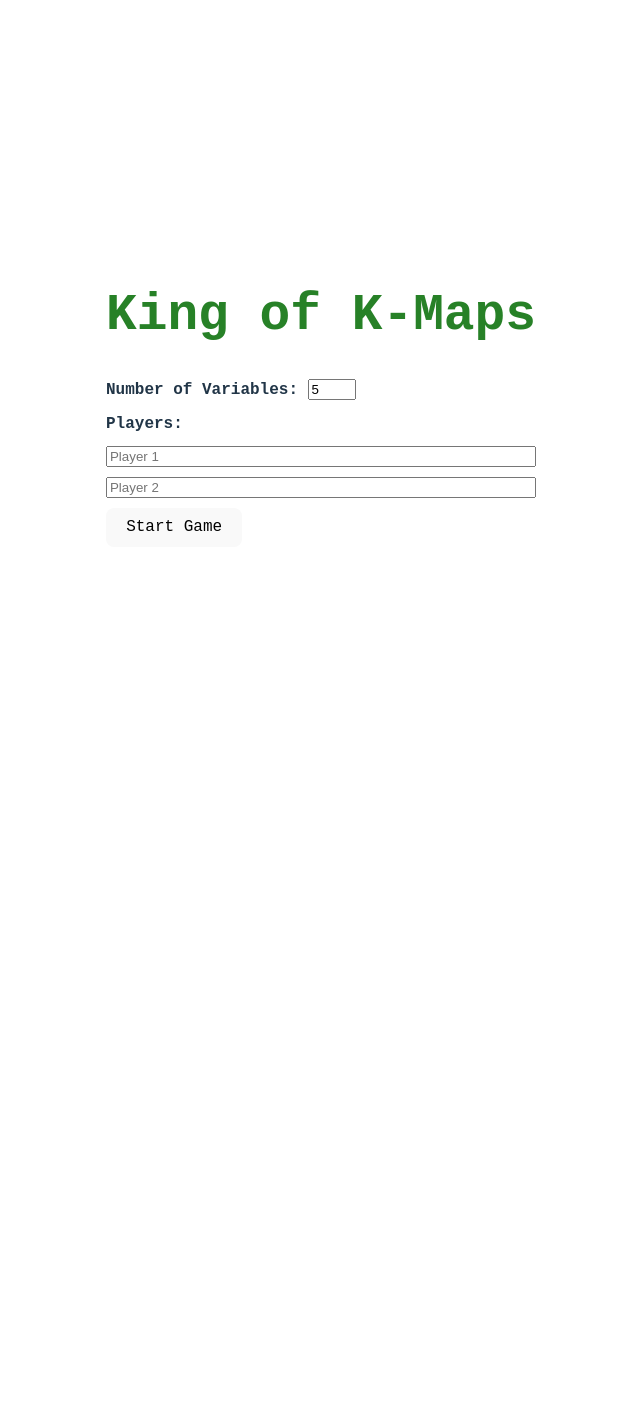
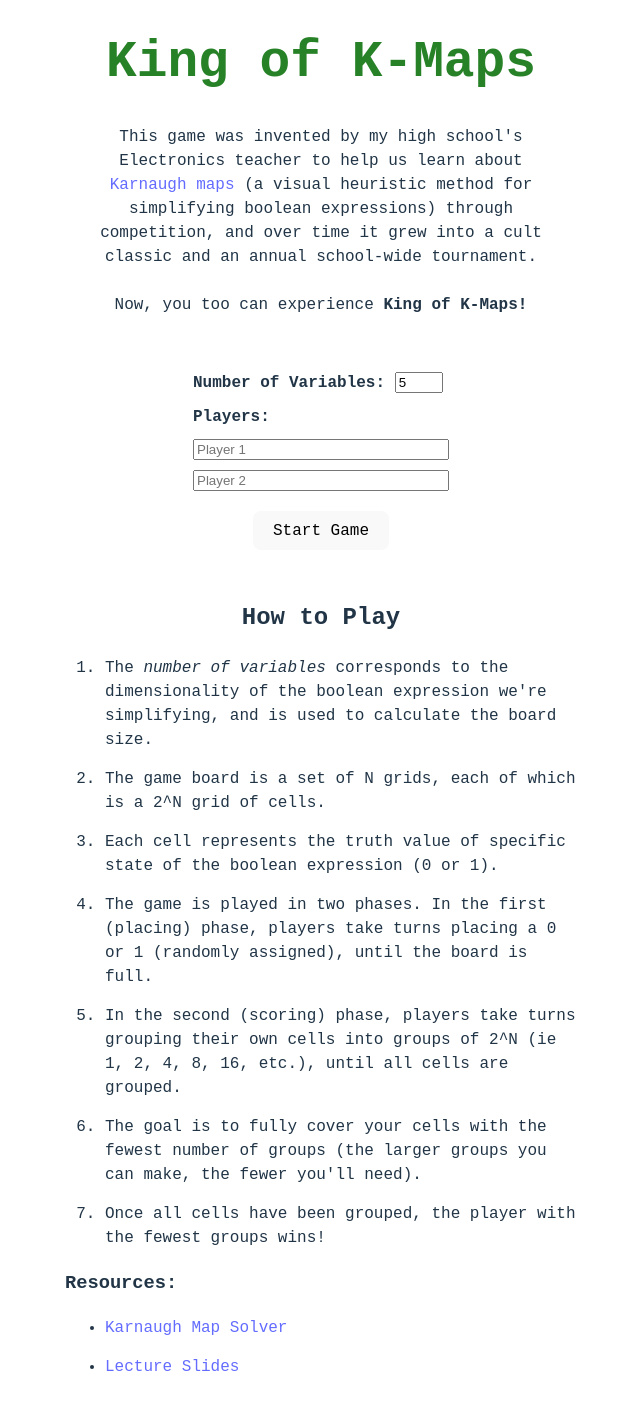
Before and after one commit to edobry/king-of-kmaps-react, a React (Vite) app: page / in a window 1280 px wide. Shown: the top 1410 px of the page, without its empty margins (319-959 px from the left). Before the commit the page ends 800 px from the top, so only its background shows below. Built offline with nearby package versions, Linux system fonts and the light colour scheme.

Commit message:
Introduces game instructions and styling
Adds introductory text, instructions, and resources to the game start screen, improving user experience.

Also, adds styling to the game elements for better visual presentation.

```diff
--- a/src/App.css
+++ b/src/App.css
@@ -5,6 +5,47 @@
 
 h1 {
   color: rgb(39, 129, 39);
+text-align: center;
+}
+
+#main {
+  margin: 0 auto;
+  margin-bottom: 50px;
+  width: 80%;
+}
+
+#game-start {
+  margin: 30px auto;
+  width: 50%;
+}
+
+#intro {
+    width: 90%;
+    margin: 30px auto;
+    text-align: center;
+}
+
+#game-rules {
+    width: 100%;
+    margin-top: 50px;
+}
+
+#game-rules h2 {
+    text-align: center;
+}
+
+#game-rules li {
+    margin: 15px 0;
+}
+
+#game-inputs {
+  width: 50%;
+  margin: 30px auto;
+}
+
+#game-inputs button {
+    margin: 20px auto;
+    display: block;
 }
 
 #player-select {
--- a/src/App.tsx
+++ b/src/App.tsx
@@ -33,6 +33,13 @@ function App() {
         <div id="main">
             {!app.gameStarted ? (
                 <div id="game-start">
+                    <div id="intro">
+                        This game was invented by my high school's Electronics teacher to help us learn about <a href="https://en.wikipedia.org/wiki/Karnaugh_map">Karnaugh maps</a> (a visual heuristic method for simplifying boolean expressions) through competition, and over time it grew into a cult classic and an annual school-wide tournament.
+                        <br /><br />
+                        Now, you too can experience <b>King of K-Maps!</b>
+                        <br /><br />
+                    </div>
+                     <div id="game-inputs">
                         <b>Number of Variables:</b> <input type="number" min={1} max={6} value={app.numVars} onChange={setNumVars} />
 
                         <div id="player-select">
@@ -43,6 +50,25 @@ function App() {
                         </div>
                         <button onClick={() => setApp({ ...app, gameStarted: true })}>Start Game</button>
                     </div>
+                    <div id="game-rules">
+                        <h2>How to Play</h2>
+                        <ol>
+                            <li>The <i>number of variables</i> corresponds to the dimensionality of the boolean expression we're simplifying, and is used to calculate the board size.</li>
+                            <li>The game board is a set of N grids, each of which is a 2^N grid of cells.</li>
+                            <li>Each cell represents the truth value of specific state of the boolean expression (0 or 1).</li>
+                            <li>The game is played in two phases. In the first (placing) phase, players take turns placing a 0 or 1 (randomly assigned), until the board is full.</li>
+                            <li>In the second (scoring) phase, players take turns grouping their own cells into groups of 2^N (ie 1, 2, 4, 8, 16, etc.), until all cells are grouped.</li>
+                            <li>The goal is to fully cover your cells with the fewest number of groups (the larger groups you can make, the fewer you'll need).</li>
+                            <li>Once all cells have been grouped, the player with the fewest groups wins!</li>
+                        </ol>
+                        <h3>Resources:</h3>
+                        <ul>
+                            <li><a href="https://www.charlie-coleman.com/experiments/kmap/">Karnaugh Map Solver</a></li>
+                            <li><a href="https://ee.usc.edu/~redekopp/ee209/slides/EE209Spiral1-5.pdf">Lecture Slides</a></li>
+                        </ul>
+
+                    </div>
+                </div>
             ) : (
                 <GameView numVars={app.numVars} players={app.players} />
             )}
```
Lines whose indentation alone changed are shown as unchanged.
